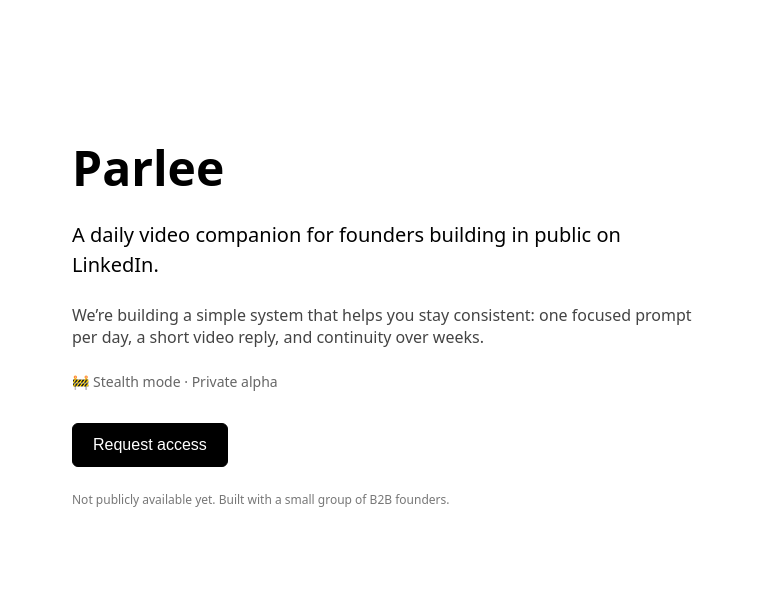
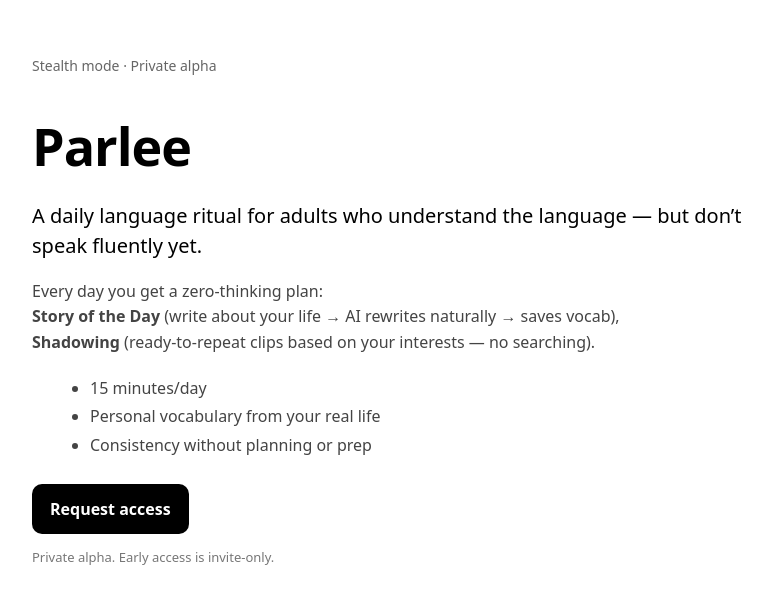
Before and after one commit to parnl/parlee, a Next.js app: page / in a window 1280 px wide. Shown: the part 121-724 px from the top of the page, without its empty margins (248-1020 px from the left). Built offline with nearby package versions, Linux system fonts and the light colour scheme.

Commit message:
feat: update landing to language ritual

```diff
--- a/app/page.js
+++ b/app/page.js
@@ -1,5 +1,5 @@
-"use client";
 export const dynamic = "force-dynamic";
+
 export default function Home() {
   return (
     <main
@@ -13,56 +13,52 @@
         background: "#ffffff",
       }}
     >
-      <div style={{ maxWidth: 640, width: "100%" }}>
-        <h1 style={{ fontSize: 48, marginBottom: 16 }}>
+      <div style={{ maxWidth: 720, width: "100%" }}>
+        <div style={{ fontSize: 14, color: "#666", marginBottom: 12 }}>
+          Stealth mode · Private alpha
+        </div>
+
+        <h1 style={{ fontSize: 52, marginBottom: 14, letterSpacing: -1 }}>
           Parlee
         </h1>
 
-        <p style={{ fontSize: 20, marginBottom: 24, lineHeight: 1.5 }}>
-          A daily video companion for founders building in public on LinkedIn.
+        <p style={{ fontSize: 20, marginBottom: 18, lineHeight: 1.5 }}>
+          A daily language ritual for adults who understand the language — but
+          don’t speak fluently yet.
         </p>
 
-        <p style={{ fontSize: 16, marginBottom: 24, color: "#444" }}>
-          We’re building a simple system that helps you stay consistent:
-          one focused prompt per day, a short video reply, and continuity over weeks.
+        <p style={{ fontSize: 16, marginBottom: 18, color: "#444", lineHeight: 1.6 }}>
+          Every day you get a zero-thinking plan:
+          <br />
+          <b>Story of the Day</b> (write about your life → AI rewrites naturally → saves vocab),
+          <br />
+          <b>Shadowing</b> (ready-to-repeat clips based on your interests — no searching).
         </p>
 
-        <p
+        <ul style={{ margin: "0 0 24px 18px", color: "#444", lineHeight: 1.8 }}>
+          <li>15 minutes/day</li>
+          <li>Personal vocabulary from your real life</li>
+          <li>Consistency without planning or prep</li>
+        </ul>
+
+        <a
+          href="mailto:hello@parlee.app?subject=Parlee%20alpha%20access&body=Hi!%20I%27d%20love%20to%20request%20alpha%20access.%0A%0AName:%0ALanguage:%0ALevel:%0A"
           style={{
-            fontSize: 14,
-            marginBottom: 32,
-            color: "#666",
-          }}
-        >
-          🚧 Stealth mode · Private alpha
-        </p>
-
-        <button
-          style={{
-            padding: "12px 20px",
-            fontSize: 16,
-            borderRadius: 6,
-            border: "1px solid #000",
+            display: "inline-block",
+            padding: "14px 18px",
+            borderRadius: 10,
             background: "#000",
             color: "#fff",
-            cursor: "pointer",
-          }}
-          onClick={() => {
-            window.location.href = "mailto:hello@parlee.app?subject=Parlee early access";
+            textDecoration: "none",
+            fontWeight: 600,
           }}
         >
           Request access
-        </button>
+        </a>
 
-        <p
-          style={{
-            fontSize: 12,
-            marginTop: 24,
-            color: "#777",
-          }}
-        >
-          Not publicly available yet. Built with a small group of B2B founders.
-        </p>
+        <div style={{ marginTop: 14, fontSize: 13, color: "#777" }}>
+          Private alpha. Early access is invite-only.
+        </div>
       </div>
     </main>
   );
```
